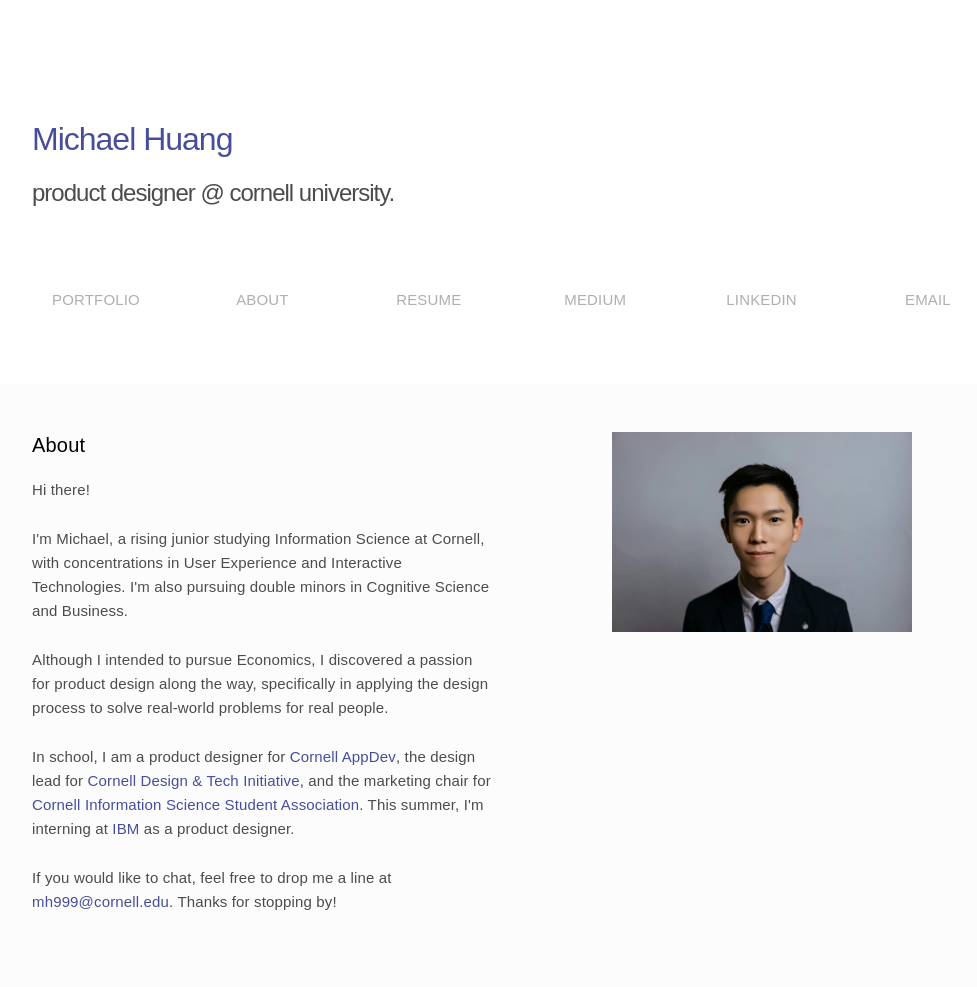
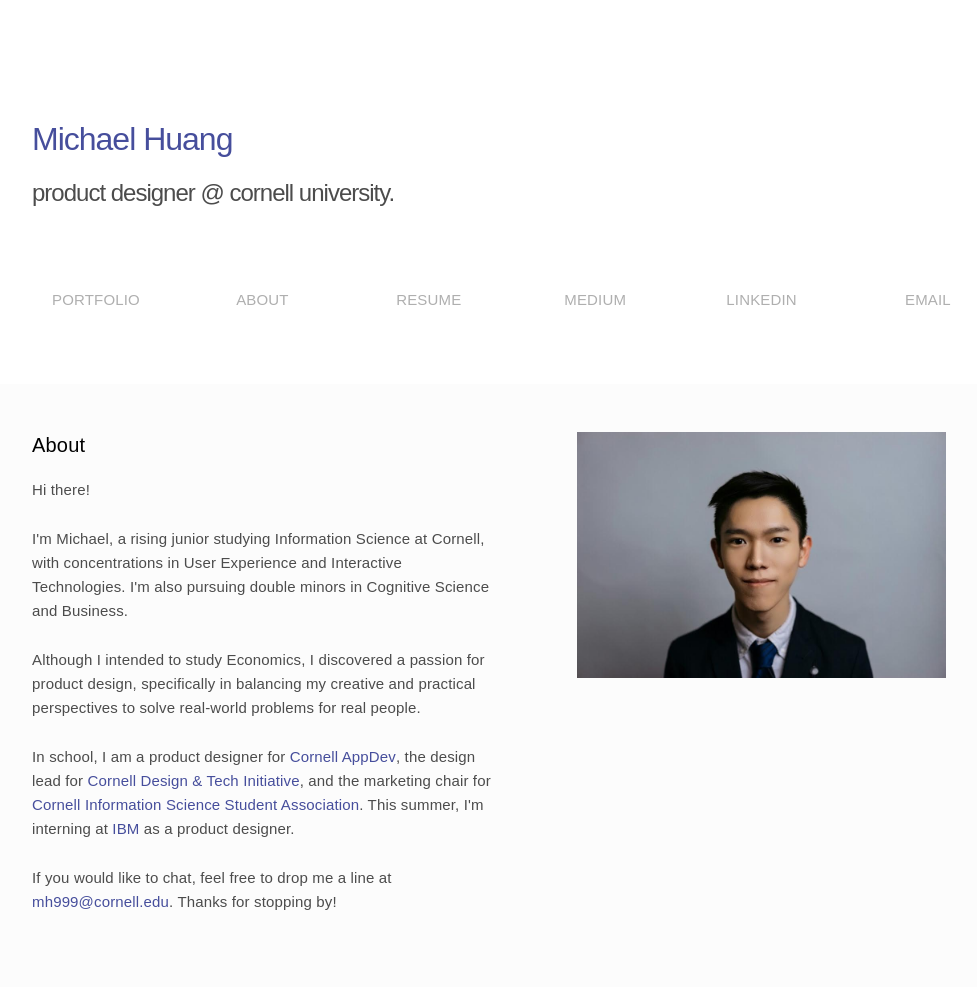
Before and after one commit to michaelhuangmk/michaelhuangmk.github.io, a Jekyll site: the page built from about.md, in a window 1280 px wide. Shown: the whole page, without its empty margins (128-1105 px from the left). Built offline with Jekyll 4.4.1, drawn with Linux system fonts in a browser that asks for light colours; some web fonts are replaced; our own code applies the rules of GitHub Pages for plain Markdown files.

Commit message:
updated about & images, fixed css

```diff
--- a/_layouts/about.html
+++ b/_layouts/about.html
@@ -8,12 +8,12 @@ layout: default
         <h3>About</h3>
         <p>Hi there!</p>
         <p>I'm Michael, a rising junior studying Information Science at Cornell, with concentrations in User Experience and Interactive Technologies. I'm also pursuing double minors in Cognitive Science and Business.</p>
-        <p>Although I intended to pursue Economics, I discovered a passion for product design along the way, specifically in applying the design process to solve real-world problems for real people.
+        <p>Although I intended to study Economics, I discovered a passion for product design, specifically in balancing my creative and practical perspectives to solve real-world problems for real people.
           <p>In school, I am a product designer for <a class="u-darkblue" href="http://www.cornellappdev.com/">Cornell AppDev</a>, the design lead for <a class="u-darkblue" href="http://cornelldti.org/">Cornell Design &amp; Tech Initiative</a>, and the marketing chair for <a class="u-darkblue" href="http://issa.infosci.cornell.edu/"> Cornell Information Science Student Association</a>. This summer, I'm interning at <a class="u-darkblue" href="https://www.ibm.com/design/">IBM</a> as a product designer.</p>
         <p>If you would like to chat, feel free to drop me a line at <a class="u-darkblue" href="mailto:mh999@cornell.edu"> mh999@cornell.edu</a>. Thanks for stopping by!</p>
       </div>
       <div class="six columns">
-        <img src="/resources/about.jpg" class="img-about" alt="hello it's me"/>
+        <img src="/resources/about.jpg" class="img-about" alt="hello it's me" title="Nice to meet you!"/>
       </div>
     </div>
   </div>
--- a/css/style.css
+++ b/css/style.css
@@ -98,6 +98,13 @@ img {
     margin: auto;
 }
 
+.img-about {
+    width: 80%;
+    height: auto;
+    display: flex;
+    margin: auto;
+}
+
 /* ==================== *
 * = Components = *
 * ==================== */
```
